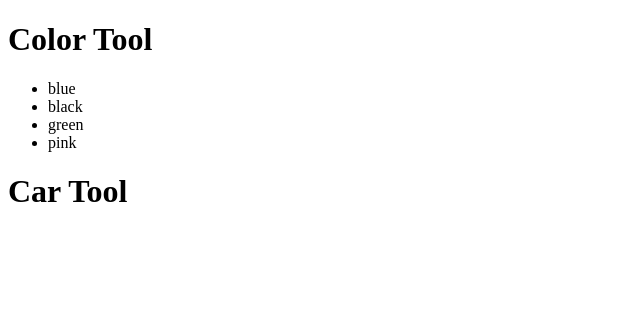
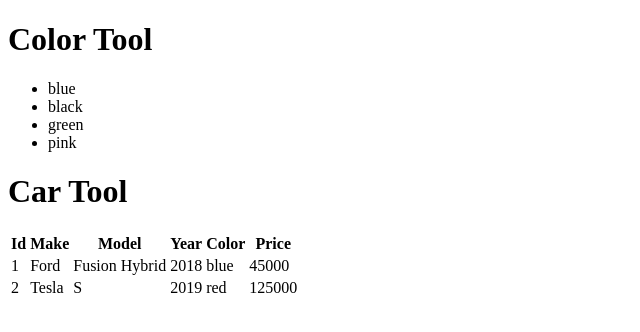
Before and after one commit to t4d-classes/react-typescript_06292020, a React (Create React App) app in the folder demo-app/: page / in a window 1280 px wide. Shown: the top 332 px of the page, without its empty margins (0-640 px from the left). Built offline with nearby package versions, Linux system fonts and the light colour scheme.

Commit message:
add exercise 4

```diff
--- a/demo-app/src/components/CarTool.tsx
+++ b/demo-app/src/components/CarTool.tsx
@@ -1,9 +1,41 @@
 import React from 'react';
 
+import { Car } from '../models/Car';
+
 export const CarTool = () => {
+
+  const cars: Car[] = [
+    { id: 1, make: 'Ford', model: 'Fusion Hybrid', year: 2018, color: 'blue', price: 45000 },
+    { id: 2, make: 'Tesla', model: 'S', year: 2019, color: 'red', price: 125000 },
+  ];
+
   return (
-    <header>
-      <h1>Car Tool</h1>
-    </header>
+    <>
+      <header>
+        <h1>Car Tool</h1>
+      </header>
+      <table>
+        <thead>
+          <tr>
+            <th>Id</th>
+            <th>Make</th>
+            <th>Model</th>
+            <th>Year</th>
+            <th>Color</th>
+            <th>Price</th>
+          </tr>
+        </thead>
+        <tbody>
+          {cars.map(car => <tr key={car.id}>
+            <td>{car.id}</td>
+            <td>{car.make}</td>
+            <td>{car.model}</td>
+            <td>{car.year}</td>
+            <td>{car.color}</td>
+            <td>{car.price}</td>
+          </tr>)}
+        </tbody>
+      </table>
+    </>
   );
 };
--- a/demo-app/src/components/ColorTool.tsx
+++ b/demo-app/src/components/ColorTool.tsx
@@ -1,26 +1,14 @@
-import React from 'react';
+import React, { FC } from 'react';
 
 import { Color } from '../models/Color';
 
-export const ColorTool = () => {
+export interface ColorToolProps {
+  colors: Color[];
+}
 
-  const colors: Color[] = [
-    { id: 1, name: 'blue', hexcode: '#0000FF' },
-    { id: 2, name: 'black', hexcode: '#000000' },
-    { id: 3, name: 'green', hexcode: '#00FF00' },
-    { id: 4, name: 'pink', hexcode: '#FFC0CB' },
-  ];
+export const ColorTool: FC<ColorToolProps> = (props) => {
 
-  // const colorListItems = [];
-
-  // for (let x=0; x<colors.length; x++) {
-  //   colorListItems.push(
-  //     <li key={colors[x].id}>
-  //       {colors[x].name}
-  //     </li>);
-  // }
-
-  const colorListItems = colors.map(c =>
+  const colorListItems = props.colors.map(c =>
     <li key={c.id}>
       {c.name}
     </li>
--- a/demo-app/src/index.tsx
+++ b/demo-app/src/index.tsx
@@ -1,12 +1,21 @@
 import React from 'react';
 import ReactDOM from 'react-dom';
+
+import { Color } from './models/Color';
 
 import { ColorTool } from './components/ColorTool';
 import { CarTool } from './components/CarTool';
 
+const colorList: Color[] = [
+  { id: 1, name: 'blue', hexcode: '#0000FF' },
+  { id: 2, name: 'black', hexcode: '#000000' },
+  { id: 3, name: 'green', hexcode: '#00FF00' },
+  { id: 4, name: 'pink', hexcode: '#FFC0CB' },
+];
+
 ReactDOM.render(
   <>
-    <ColorTool />
+    <ColorTool colors={colorList} />
     <CarTool />
   </>,
   document.querySelector('#root'),
--- /dev/null
+++ b/demo-app/src/models/Car.ts
@@ -0,0 +1,8 @@
+export interface Car {
+  id: number;
+  make: string;
+  model: string;
+  year: number;
+  color: string;
+  price: number;
+}
```
Also changed, not shown: demo-app/exercises/exercise-4.md (added, +7 -0 lines).
